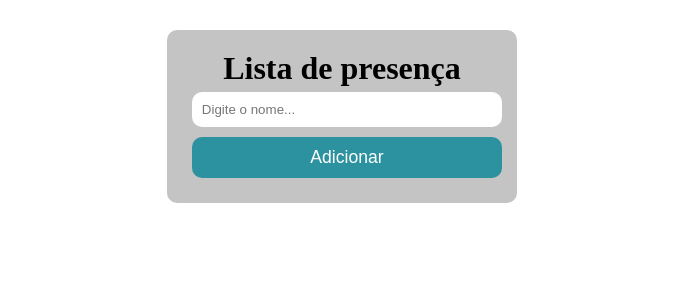
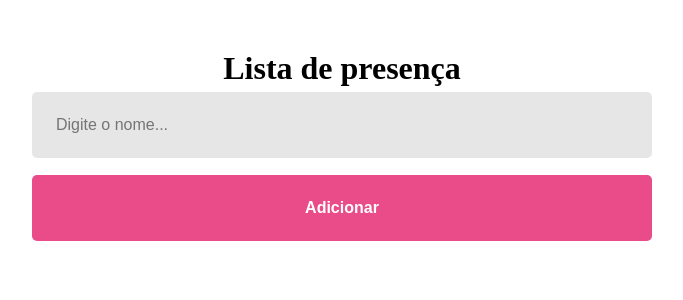
Before and after one commit to RibleBlock/reactapp, a React (Vite) app: page / in a window 1280 px wide. Shown: the top 300 px of the page, without its empty margins (298-981 px from the left). Built offline with nearby package versions, Linux system fonts and the light colour scheme.

Commit message:
estilizando pagina com CSS

```diff
--- a/src/pages/Home/Home.style.css
+++ b/src/pages/Home/Home.style.css
@@ -1,32 +1,34 @@
-body {
-  text-align: center;
-}
 
 form {
-  display: inline-block;
-  background-color: #c4c4c4;
-  text-align: center;
+  display: flex;
+  align-items: center;
+  flex-direction: column;
   border-radius: 10px;
   padding: 20px;
   margin-top: 30px;
 }
 
 input, button {
-  width: 100%;
-  padding: 10px;
+  width: 50%;
+  padding: 24px;
   margin: 5px;
-  border-radius: 10px;
+  border-radius: 5px;
+  font-size: 16px;
+  background-color: #e6e6e6;
 }
 
 button {
-  font-size: 1.1em;
-  font-weight: 500;
+  font-weight: 700;
   color: #fff;
-  background-color: #2c92a0;
+  background-color: #ea4c89;
+
+  margin:  12px 0 84px;
+  cursor: pointer;
+  transition: filter .2s;
 }
 
 button:hover {
-  filter: brightness(1.2);
+  filter: brightness(.9);
 }
 
 button {
```
